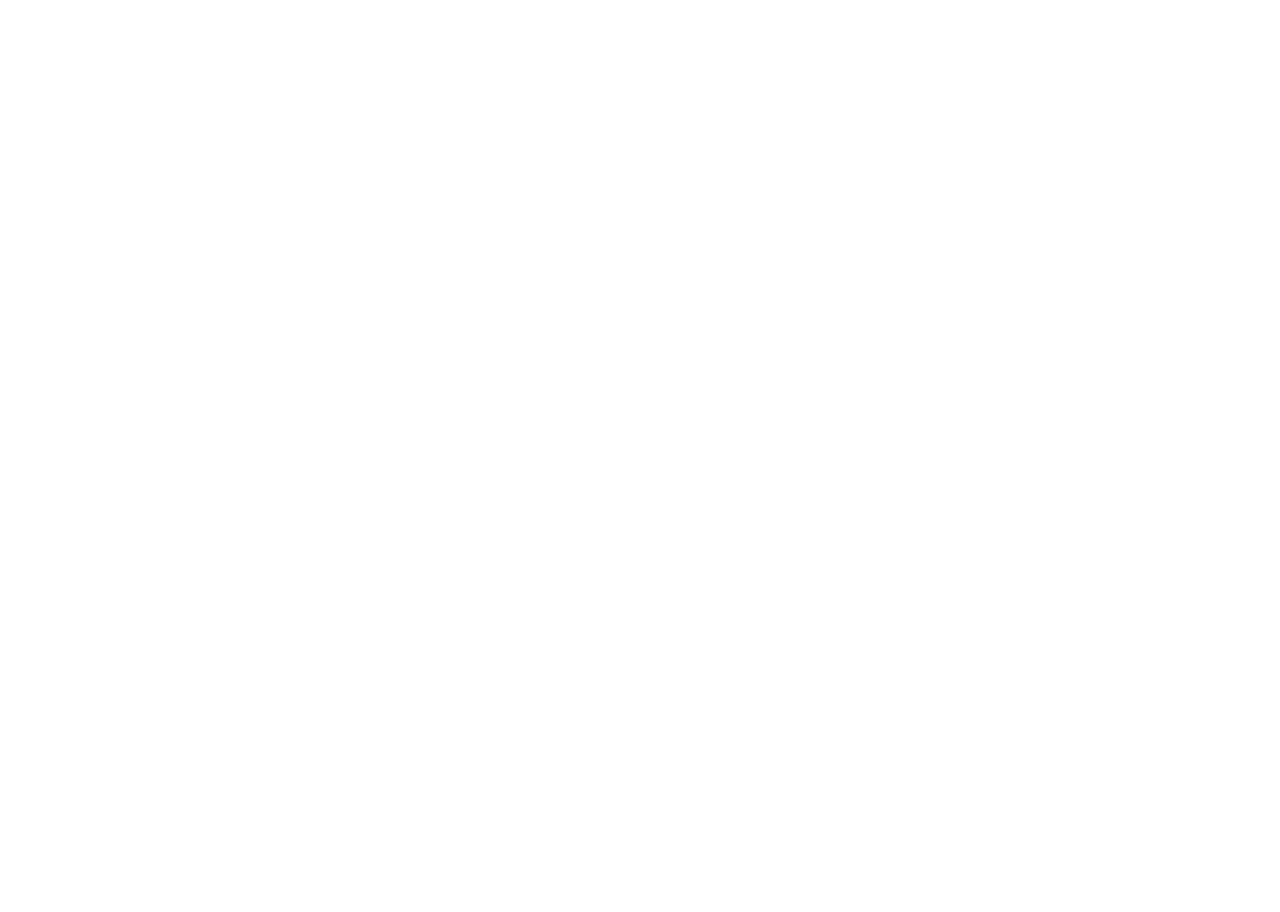
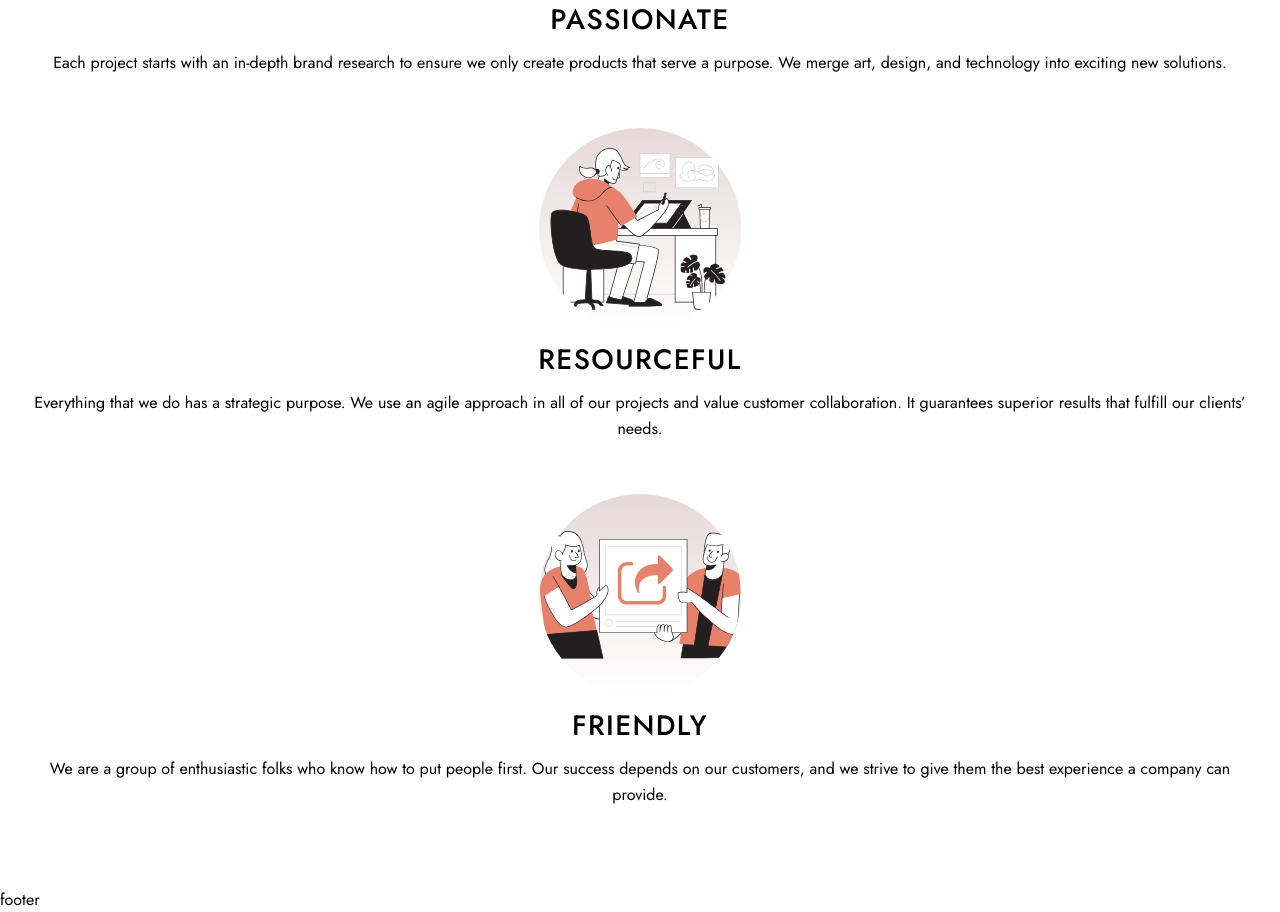
Before and after one commit to OXsatoshi/Designo, a Next.js app: page / in a window 1280 px wide. Shown: the part 1740-2652 px from the top of the page. Before the commit the page ends 1576 px from the top, so only its background shows below. Built offline with nearby package versions, Linux system fonts and the light colour scheme.

Commit message:
feat: Implement add values section

```diff
--- a/app/_components/home/values-propos.tsx
+++ b/app/_components/home/values-propos.tsx
@@ -1,3 +1,57 @@
-export default function ValuesPropositions() {
-  return <h1>our add values</h1>;
+import Image from "next/image";
+const values = [
+  {
+    title: "PASSIONATE",
+    content: `Each project starts with an in-depth brand research to ensure we only create products
+that serve a purpose. We merge art, design, and technology into exciting new solutions.`,
+    imgUrl: "/assets/home/desktop/illustration-passionate.svg",
+  },
+  {
+    title: "RESOURCEFUL",
+    content: `Everything that we do has a strategic purpose. We use an agile approach in all of our
+projects and value customer collaboration. It guarantees superior results that fulfill our clients’ needs.`,
+
+    imgUrl: "/assets/home/desktop/illustration-resourceful.svg",
+  },
+  {
+    title: "FRIENDLY",
+    content: ` We are a group of enthusiastic folks who know how to put people first. Our success
+depends on our customers, and we strive to give them the best experience a company can provide.`,
+
+    imgUrl: "/assets/home/desktop/illustration-friendly.svg",
+  },
+];
+
+export default function ValuesPropos() {
+  return (
+    <section aria-labelledby="proposed-values" className="px-6 my-20">
+      <h2 id="proposed-values-heading" className="sr-only">
+        Our add Value
+      </h2>
+
+      <ul className="flex flex-col gap-13">
+        {values.map((value) => (
+          <li key={value.title}>
+            <div className="relative  flex flex-col items-center gap-3">
+              <div className="min-w-20 min-h-20 bg-[url('/assets/home/desktop/bg-pattern-hero-home.svg')] bg-no-repeat bg-cover">
+                <Image
+                  src={value.imgUrl}
+                  width={202}
+                  height={202}
+                  alt=""
+                  className="rounded-full"
+                />
+              </div>
+              <h3 className="text-[28px] leading-[36px] font-medium tracking-[1.4px] uppercase">
+                {value.title}
+              </h3>
+              <p className="flex items-center gap-4 text-body text-center font-medium">
+                {value.content}
+              </p>
+            </div>
+          </li>
+        ))}
+      </ul>
+    </section>
+  );
 }
```
